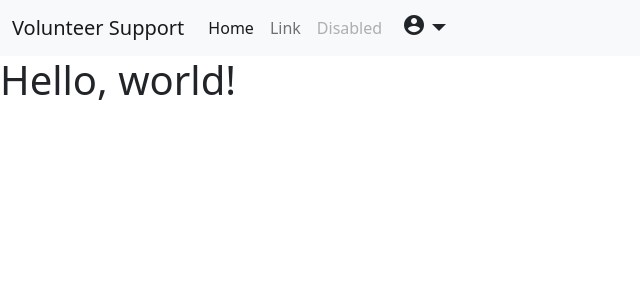
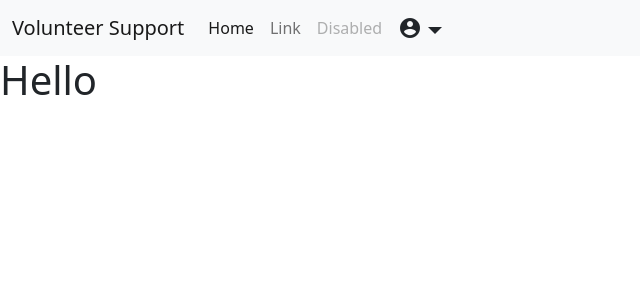
Before and after one commit to volunteer-support-project/helpcharity, a Django app: template templates/index.html in a window 1280 px wide. Shown: the top 300 px of the page, without its empty margins (0-640 px from the left). Run offline with Django 3.2, Linux system fonts and the light colour scheme; the template is opened without the code that fills it, so the values that code supplies are empty.

Commit message:
do first index

```diff
--- a/helpcharity/urls.py
+++ b/helpcharity/urls.py
@@ -14,10 +14,11 @@ Including another URLconf
     2. Add a URL to urlpatterns:  path('blog/', include('blog.urls'))
 """
 from django.contrib import admin
-from django.urls import path
+from django.urls import include, path
 from django.conf import settings
 from django.conf.urls.static import static
 
 urlpatterns = [
     path('admin/', admin.site.urls),
+    path('main/', include('main.urls')),
 ] + static(settings.STATIC_URL, document_root=settings.STATIC_ROOT)
--- /dev/null
+++ b/main/urls.py
@@ -0,0 +1,7 @@
+from django.urls import path
+
+from . import views
+
+urlpatterns = [
+    path('', views.index, name='index'),
+]
--- a/main/views.py
+++ b/main/views.py
@@ -1,3 +1,8 @@
 from django.shortcuts import render
+from django.http import HttpResponse
+from django.template import loader
 
 # Create your views here.
+def index(request):
+    template = loader.get_template('index.html')
+    return HttpResponse(template.render(dict(),request))
--- /dev/null
+++ b/templates/base.html
@@ -0,0 +1,48 @@
+<!doctype html>
+<html lang="ru">
+  <head>
+    <!-- Required meta tags -->
+    <meta charset="utf-8">
+    <meta name="viewport" content="width=device-width, initial-scale=1">
+
+    <!-- Bootstrap CSS -->
+    <link href="https://cdn.jsdelivr.net/npm/bootstrap@5.1.1/dist/css/bootstrap.min.css" rel="stylesheet" integrity="sha384-F3w7mX95PdgyTmZZMECAngseQB83DfGTowi0iMjiWaeVhAn4FJkqJByhZMI3AhiU" crossorigin="anonymous">
+    <link href="https://fonts.googleapis.com/icon?family=Material+Icons"
+      rel="stylesheet">
+    <title>Hello, world!</title>
+  </head>
+  <body>
+      <nav class="navbar navbar-expand-lg navbar-light bg-light">
+      <div class="container-fluid">
+        <a class="navbar-brand" href="#">Volunteer Support</a>
+        <button class="navbar-toggler" type="button" data-bs-toggle="collapse" data-bs-target="#navbarSupportedContent" aria-controls="navbarSupportedContent" aria-expanded="false" aria-label="Toggle navigation">
+          <span class="navbar-toggler-icon"></span>
+        </button>
+        <div class="collapse navbar-collapse" id="navbarSupportedContent">
+          <ul class="navbar-nav me-auto mb-2 mb-lg-0">
+            <li class="nav-item">
+              <a class="nav-link active" aria-current="page" href="#">Home</a>
+            </li>
+            <li class="nav-item">
+              <a class="nav-link" href="#">Link</a>
+            </li>
+
+            <li class="nav-item">
+              <a class="nav-link disabled">Disabled</a>
+            </li>
+            <li class="dropdown nav-item">
+              <span class="p-2 material-icons dropdown-toggle" id="navbarDropdown" role="button"  data-bs-toggle="dropdown" aria-expanded="false">account_circle</span>
+
+            <ul class="dropdown-menu" aria-labelledby="navbarDropdown">
+                <li><a class="dropdown-item" href="#">Action</a></li>
+                <li><a class="dropdown-item" href="#">Another action</a></li>
+                <li><hr class="dropdown-divider"></li>
+                <li><a class="dropdown-item" href="#">Something else here</a></li>
+              </ul>
+
+
+            </li>
+          </ul>
+
+      </div>
+   </nav>
--- /dev/null
+++ b/templates/footer.html
@@ -0,0 +1,6 @@
+
+
+  </body>
+    <script src="https://cdn.jsdelivr.net/npm/bootstrap@5.1.1/dist/js/bootstrap.bundle.min.js" integrity="sha384-/bQdsTh/da6pkI1MST/rWKFNjaCP5gBSY4sEBT38Q/9RBh9AH40zEOg7Hlq2THRZ" crossorigin="anonymous"></script>
+
+</html>
--- a/templates/index.html
+++ b/templates/index.html
@@ -1,55 +1,5 @@
-<!doctype html>
-<html lang="ru">
-  <head>
-    <!-- Required meta tags -->
-    <meta charset="utf-8">
-    <meta name="viewport" content="width=device-width, initial-scale=1">
+{% include 'base.html' %}
 
-    <!-- Bootstrap CSS -->
-    <link href="https://cdn.jsdelivr.net/npm/bootstrap@5.1.1/dist/css/bootstrap.min.css" rel="stylesheet" integrity="sha384-F3w7mX95PdgyTmZZMECAngseQB83DfGTowi0iMjiWaeVhAn4FJkqJByhZMI3AhiU" crossorigin="anonymous">
-    <link href="https://fonts.googleapis.com/icon?family=Material+Icons"
-      rel="stylesheet">
-    <title>Hello, world!</title>
-  </head>
-  <body>
-      <nav class="navbar navbar-expand-lg navbar-light bg-light">
-      <div class="container-fluid">
-        <a class="navbar-brand" href="#">Volunteer Support</a>
-        <button class="navbar-toggler" type="button" data-bs-toggle="collapse" data-bs-target="#navbarSupportedContent" aria-controls="navbarSupportedContent" aria-expanded="false" aria-label="Toggle navigation">
-          <span class="navbar-toggler-icon"></span>
-        </button>
-        <div class="collapse navbar-collapse" id="navbarSupportedContent">
-          <ul class="navbar-nav me-auto mb-2 mb-lg-0">
-            <li class="nav-item">
-              <a class="nav-link active" aria-current="page" href="#">Home</a>
-            </li>
-            <li class="nav-item">
-              <a class="nav-link" href="#">Link</a>
-            </li>
+<h1>Hello</h1>
 
-            <li class="nav-item">
-              <a class="nav-link disabled">Disabled</a>
-            </li>
-          </ul>
-
-      </div>
-
-              <div class="dropdown container">
-                  <div class="container-fluid"></div>
-
-                <span class="material-icons dropdown-toggle col" id="navbarDropdown" role="button"  data-bs-toggle="dropdown" aria-expanded="false">account_circle</span>
-                  <ul class="dropdown-menu" aria-labelledby="navbarDropdown">
-                    <li><a class="dropdown-item" href="#">Action</a></li>
-                    <li><a class="dropdown-item" href="#">Another action</a></li>
-                    <li><hr class="dropdown-divider"></li>
-                    <li><a class="dropdown-item" href="#">Something else here</a></li>
-                  </ul>
-
-                </div>
-
-    </nav>
-    <h1>Hello, world!</h1>
-
-    <script src="https://cdn.jsdelivr.net/npm/bootstrap@5.1.1/dist/js/bootstrap.bundle.min.js" integrity="sha384-/bQdsTh/da6pkI1MST/rWKFNjaCP5gBSY4sEBT38Q/9RBh9AH40zEOg7Hlq2THRZ" crossorigin="anonymous"></script>
-  </body>
-</html>
+{% include 'footer.html' %}
```
